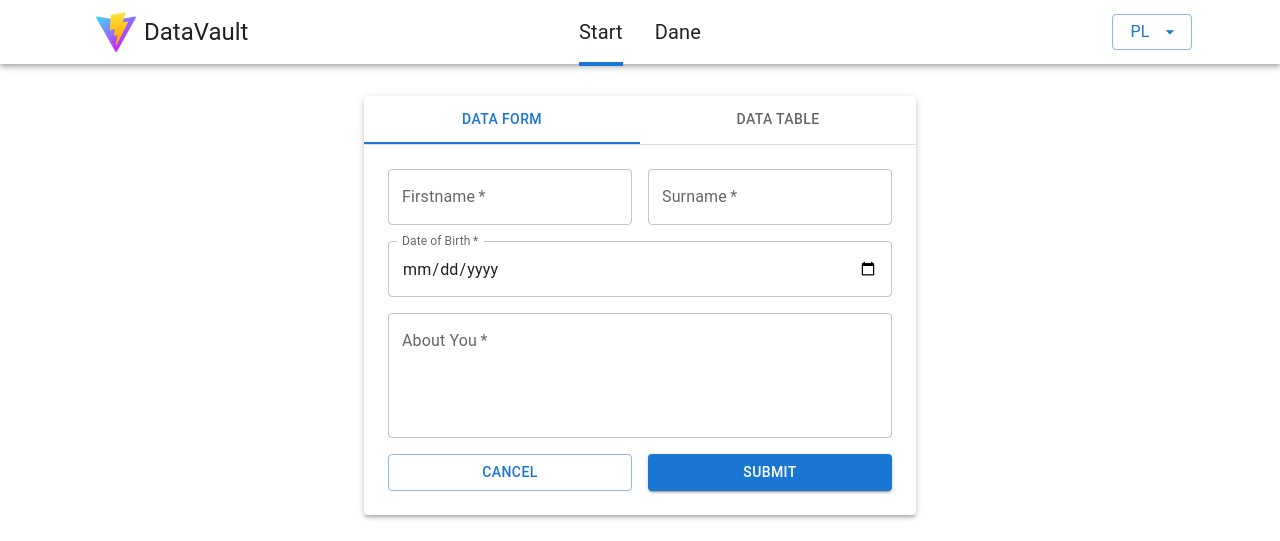
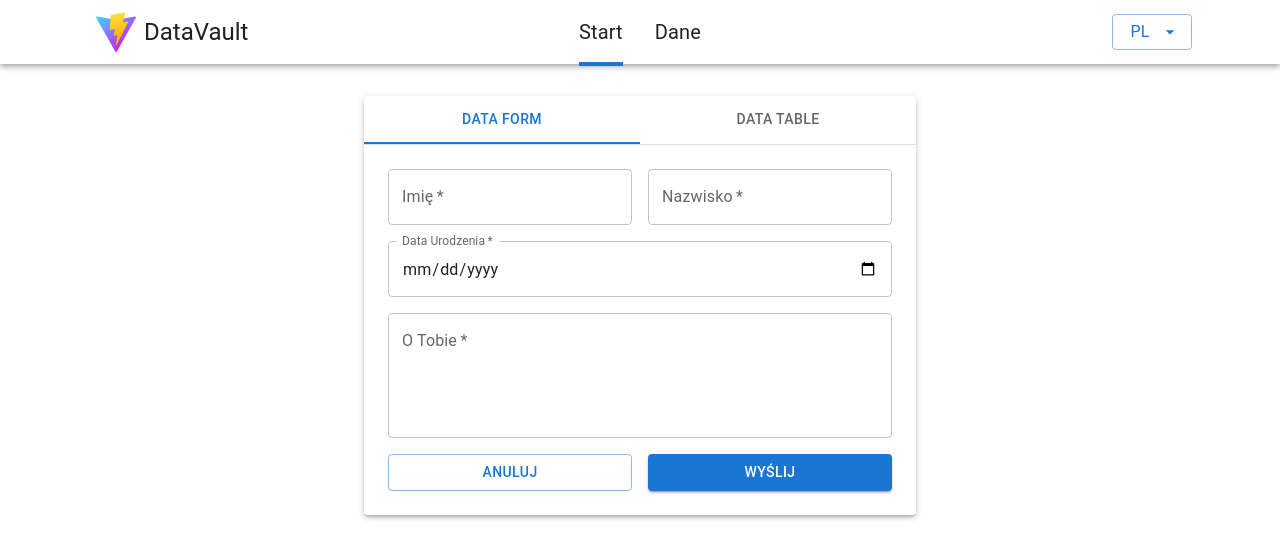
Before and after one commit to TheMankel/DataVault, a React (Vite) app: page / in a window 1280 px wide. Shown: the top 541 px of the page. Built offline with nearby package versions, Linux system fonts and the light colour scheme.

Commit message:
Update DataForm.tsx

```diff
--- a/src/components/Home/DataForm/DataForm.tsx
+++ b/src/components/Home/DataForm/DataForm.tsx
@@ -1,10 +1,16 @@
 import { FormProvider } from 'react-hook-form';
-import { Box, Button, Grid, TextField } from '@mui/material';
+import { Box, Button, Grid } from '@mui/material';
 import useDataForm from './hooks/useDataForm';
 import InputController from '../../Utils/Input/InputController';
+import { useAppSelector } from '../../../store/hooks';
+import { RootState } from '../../../store';
 
 const Form = () => {
   const { methods, handleFormCancel, handleFormSubmit } = useDataForm();
+  const { dataForm, actionButtons } = useAppSelector((state: RootState) => ({
+    dataForm: state.language.data.dataForm,
+    actionButtons: state.language.data.actionButtons,
+  }));
 
   return (
     <FormProvider {...methods}>
@@ -14,70 +20,35 @@ const Form = () => {
         noValidate>
         <Grid container spacing={2}>
           <Grid item xs={6}>
-            <InputController name='firstname' label='Firstname' />
-            {/* <TextField
-              required
-              fullWidth
-              id='firstname'
-              label='Firstname'
-              aria-label='Firstname'
-              type='text'
-            /> */}
+            <InputController name='firstname' label={dataForm.firstname} />
           </Grid>
           <Grid item xs={6}>
-            <InputController name='surname' label='Surname' />
-            {/* <TextField
-              required
-              fullWidth
-              id='surname'
-              label='Surname'
-              aria-label='Surname'
-              type='text'
-            /> */}
+            <InputController name='surname' label={dataForm.surname} />
           </Grid>
           <Grid item xs={12}>
             <InputController
               name='date_of_birth'
-              label='Date of Birth'
+              label={dataForm.date_of_birth}
               type='date'
               InputLabelProps={{ shrink: true }}
             />
-            {/* <TextField
-              required
-              fullWidth
-              id='date_of_birth'
-              label='Date of Birth'
-              aria-label='Date of Birth'
-              type='date'
-              InputLabelProps={{ shrink: true }}
-            /> */}
           </Grid>
           <Grid item xs={12}>
             <InputController
               name='about_you'
-              label='About You'
+              label={dataForm.about_you}
               multiline
               rows={4}
             />
-            {/* <TextField
-              required
-              fullWidth
-              multiline
-              rows={4}
-              id='about_you'
-              label='About You'
-              aria-label='About You'
-              type='text'
-            /> */}
           </Grid>
           <Grid item xs={6}>
             <Button fullWidth variant='outlined' onClick={handleFormCancel}>
-              Cancel
+              {actionButtons.cancel}
             </Button>
           </Grid>
           <Grid item xs={6}>
             <Button fullWidth variant='contained' type='submit'>
-              Submit
+              {actionButtons.submit}
             </Button>
           </Grid>
         </Grid>
```
